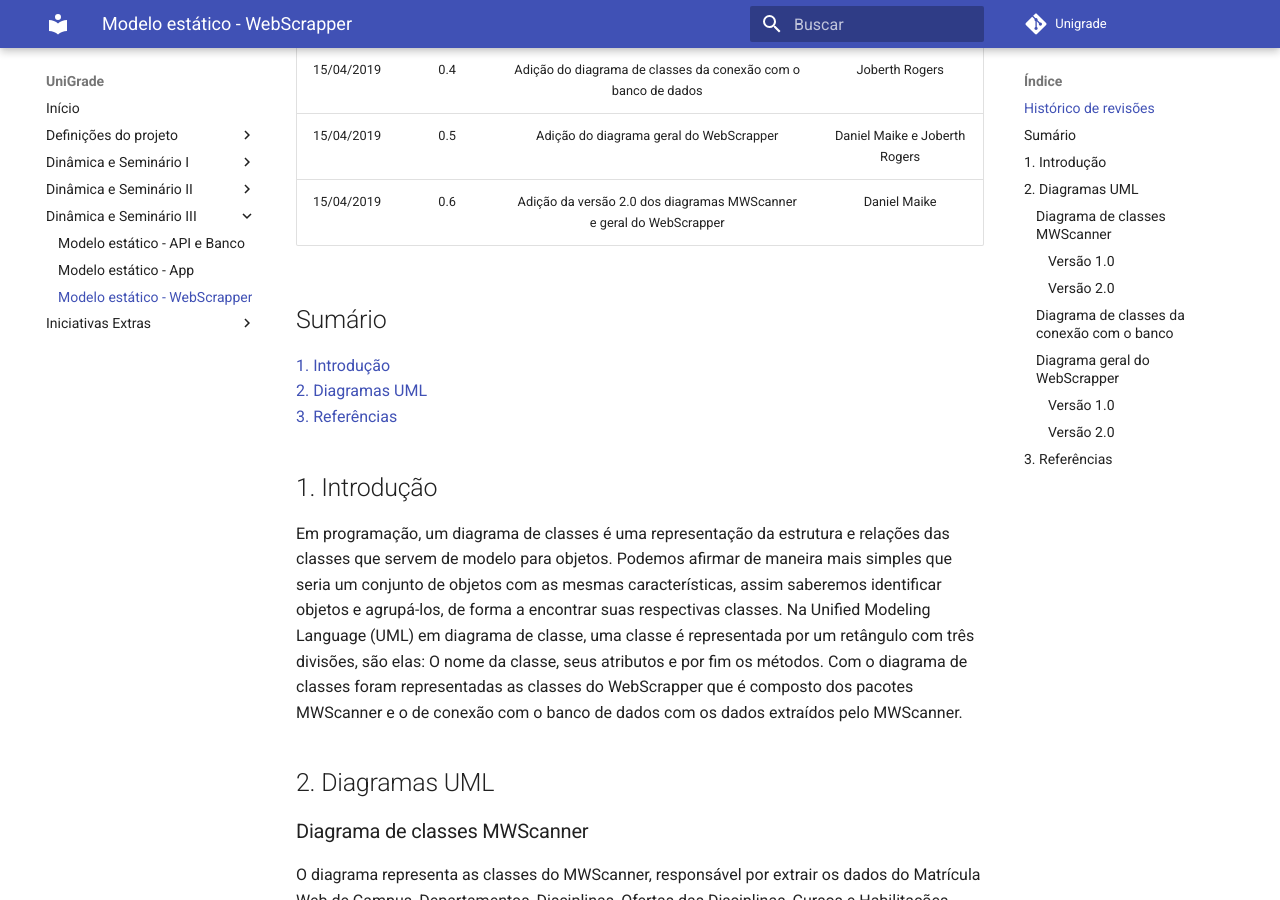
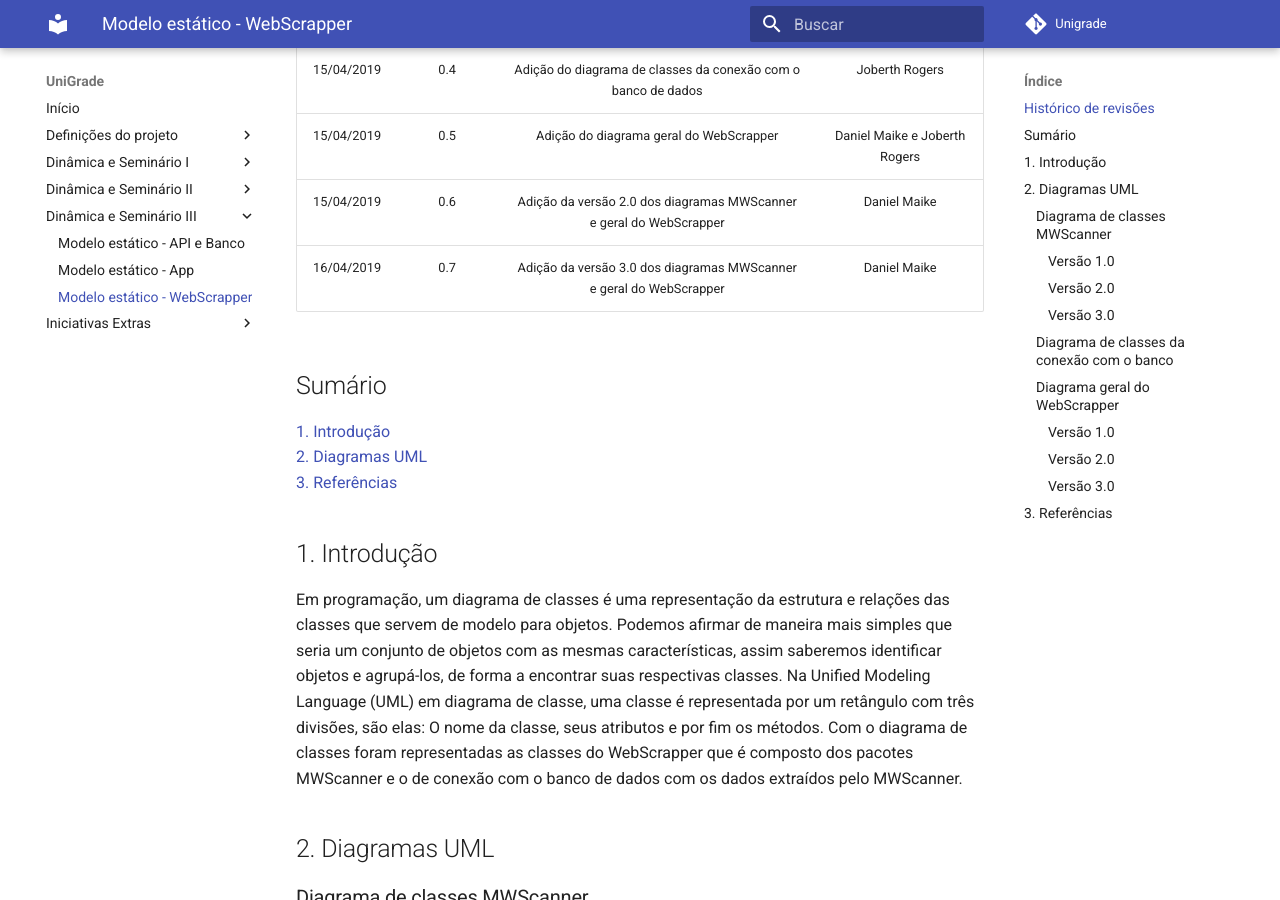
Before and after one commit to ads-unigrade-2019-1/Wiki, an MkDocs documentation site: the page built from docs/dinamica03/webscrapper.md, in a window 1280 px wide and 900 px high, scrolled down 365 px. Built offline with MkDocs 1.6.1 and Material for MkDocs 9.7.7, drawn with Linux system fonts in a browser that asks for light colours.

Commit message:
Added version 3.0 of webscrapper diagrams
Signed-off-by: DanMke <danmke@hotmail.com>

```diff
--- a/docs/dinamica03/webscrapper.md
+++ b/docs/dinamica03/webscrapper.md
@@ -10,6 +10,7 @@
 |15/04/2019|   0.4    | Adição do diagrama de classes da conexão com o banco de dados     |   Joberth Rogers |
 |15/04/2019|   0.5    | Adição do diagrama geral do WebScrapper     |  Daniel Maike e Joberth Rogers |
 |15/04/2019|   0.6    | Adição da versão 2.0 dos diagramas MWScanner e geral do WebScrapper     |  Daniel Maike |
+|16/04/2019|   0.7    | Adição da versão 3.0 dos diagramas MWScanner e geral do WebScrapper     |  Daniel Maike |
 
 ## Sumário
 
@@ -36,6 +37,10 @@
 
 ![mwscannerv2](img/MWScannerv2.jpg)
 
+#### Versão 3.0
+
+![mwscannerv3](img/MWScannerv3.jpg)
+
 ### Diagrama de classes da conexão com o banco
 
 O diagrama representa as classes da conexão com o banco de dados, responsável por tratar e preparar os dados extraídos pelo MWScanner para serem enviados ao banco de dados.
@@ -54,6 +59,10 @@
 
 ![geralv2](img/scannerEBancov2.jpg)
 
+#### Versão 3.0
+
+![geralv3](img/scannerEBancov3.jpg)
+
 ## 3. Referências
 
 * <https://online.visual-paradigm.com/tutorials/package-diagram-tutorial/> <br>
```
Also changed, not shown: docs/dinamica03/img/MWScannerv3.jpg (added), docs/dinamica03/img/scannerEBancov3.jpg (added).
